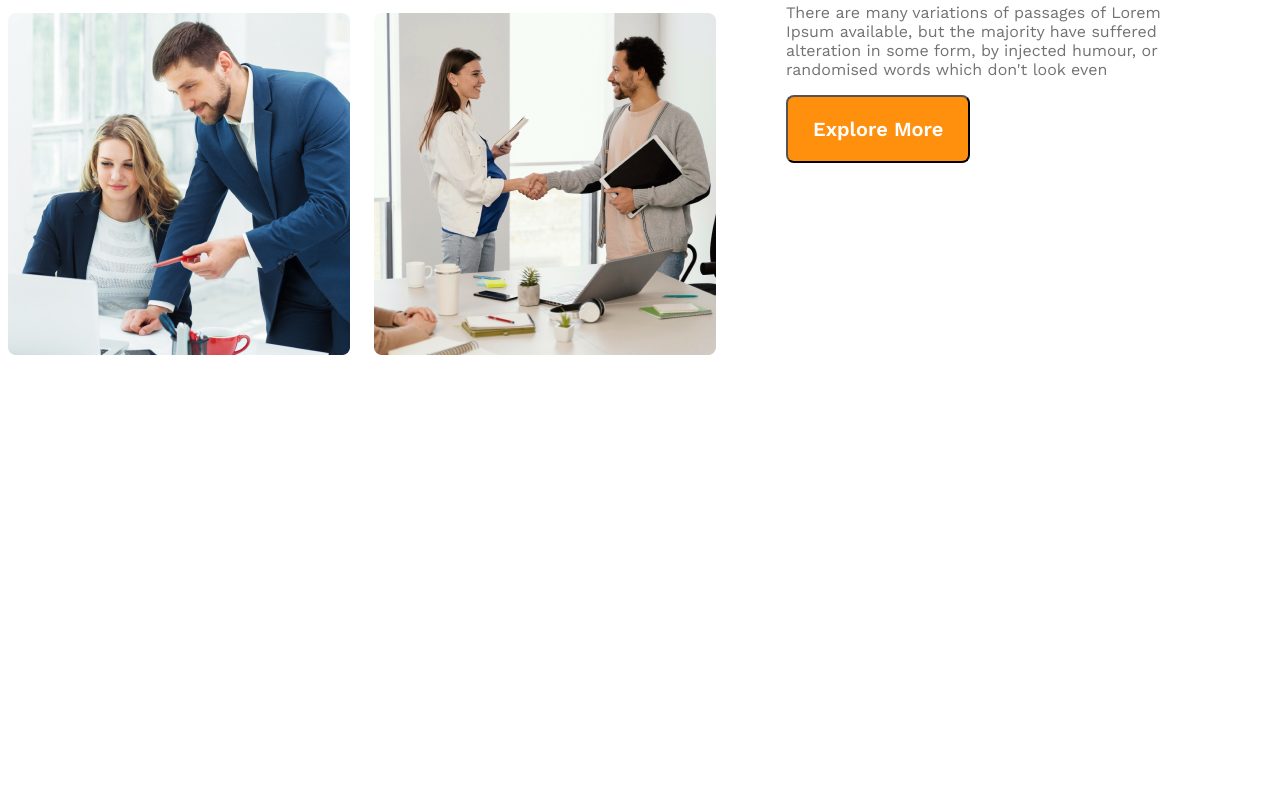
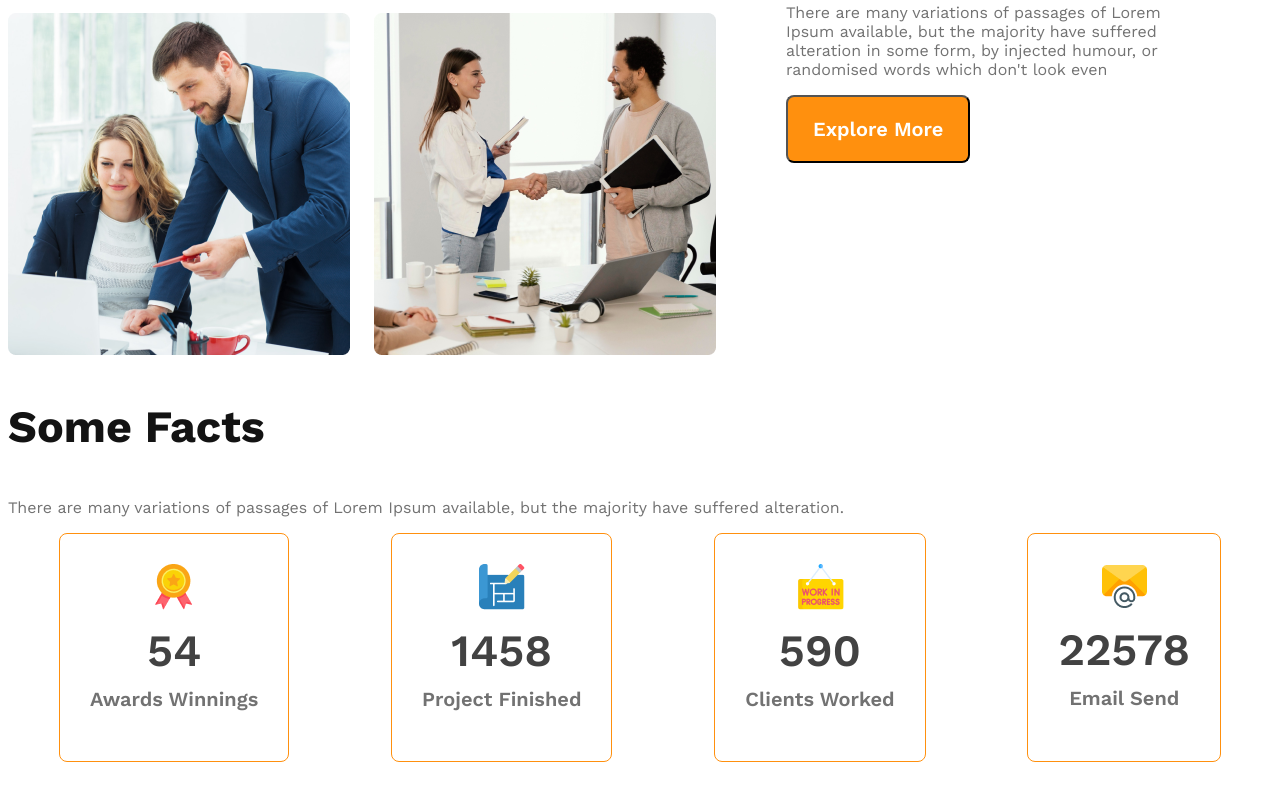
Before and after one commit to Alamin4D/g3-architect-website, a plain HTML site: page index.html in a window 1280 px wide. Shown: the part 1450-2250 px from the top of the page. Before the commit the page ends 1875 px from the top, so only its background shows below. Drawn offline with nearby package versions, Linux system fonts and the light colour scheme.

Commit message:
added the facts card container

```diff
--- a/index.html
+++ b/index.html
@@ -9,7 +9,7 @@
 <body>
     <header>
         <nav>
-            <h3 class="nav-title">G3 Architects</h3>
+            <h3 class="section-title">G3 Architects</h3>
             <ul>
                 <li><a href="">Home</a></li>
                 <li><a href="">About</a></li>
@@ -41,6 +41,35 @@
 
             </div>
         </section>
+        <section class="features">
+
+        </section>
+        <section class="facts">
+            <h3 class="section-title">Some Facts</h3>
+            <p class="text-light-gray">There are many variations of passages of Lorem Ipsum available, but the majority have suffered alteration.</p>
+            <div class="facts-card-container">
+                <div class="card">
+                    <img src="images/icons/ribon.png" alt="">
+                    <h2 class="card-stars">54</h2>
+                    <p class="card-title">Awards Winnings</p>
+                </div>
+                <div class="card">
+                    <img src="images/icons/projects.png" alt="">
+                    <h2 class="card-stars">1458</h2>
+                    <p class="card-title">Project Finished</p>
+                </div>
+                <div class="card">
+                    <img src="images/icons/customers.png" alt="">
+                    <h2 class="card-stars">590</h2>
+                    <p class="card-title">Clients Worked</p>
+                </div>
+                <div class="card">
+                    <img src="images/icons/email.png" alt="">
+                    <h2 class="card-stars">22578</h2>
+                    <p class="card-title">Email Send</p>
+                </div>
+            </div>
+        </section>
     </main>
     <footer>
 
--- a/styles/architect.css
+++ b/styles/architect.css
@@ -18,6 +18,11 @@
     cursor: pointer;
     margin-bottom: 32px;
 }
+.section-title{
+    font-size: 2.8rem;
+    font-weight: 700;
+    color: #131313;
+}
 
 header{
     background-color: rgba(255, 144, 14, 0.10);
@@ -28,11 +33,7 @@ nav{
     justify-content: space-between;
     align-items: center;
 }
-.nav-title{
-    font-size: 2.8rem;
-    font-weight: 700;
-    color: #131313;
-}
+
 nav > ul{
     display: flex;
 }
@@ -57,6 +58,7 @@ nav li a{
     font-weight: 700;
     color: #131313;
 }
+
 
 .banner img{
     width: 100%;
@@ -92,6 +94,33 @@ main{
     font-weight: 700;
 }
 
+.facts-card-container{
+    display: flex;
+    justify-content: space-around;
+}
+
+.facts-card-container .card{
+    border-radius: 8px;
+    border: 1px solid #FF900E;
+    text-align: center;
+    padding: 30px;
+}
+
+.facts-card-container .card-stars{
+    font-size: 2.8rem;
+    font-weight: 600;
+    color: #424242;
+    margin-top: 10px;
+    margin-bottom: 10px;
+}
+
+.facts-card-container .card-title{
+    color: #727272;
+    font-size: 1.25rem;
+    font-weight: 600;
+    margin-top: 5px;
+}
+
 
 @media screen and (max-width: 576px) {
     header{
```
